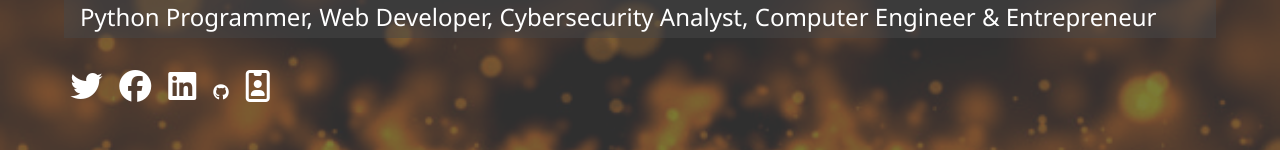
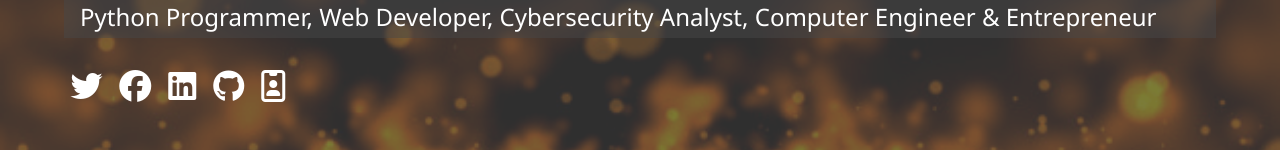
Before and after one commit to kaesea2/ekwueme_emmanuel, a plain HTML site: page index.html in a window 1280 px wide. Shown: the part 280-430 px from the top of the page. Drawn offline with Linux system fonts and the light colour scheme.

Commit message:
updated links

```diff
--- a/index.html
+++ b/index.html
@@ -54,7 +54,7 @@
                 <i class="fab fa-linkedin fa-2x"></i>
             </a>
             <a href="https://github.com/kaesea2/">
-                <i class="fab fa-github "></i>
+                <i class="fab fa-github fa-2x"></i>
             </a>
             <a href="https://app.hackthebox.com/profile/1376173">
                 <i class="fa fa-id-badge fa-2x" ></i>
```
